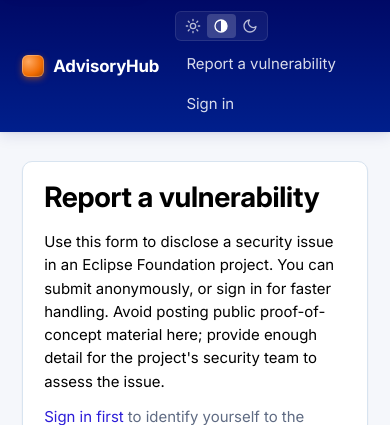
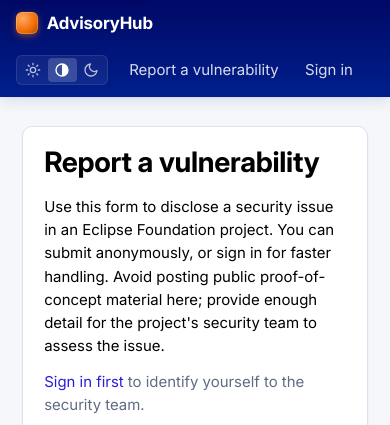
Before and after one commit to eclipse-csi/advisoryhub, a Django app: page /report/ in a window 390 px wide. Shown: the top 425 px of the page. Run offline with Django 5.2, Linux system fonts and the light colour scheme; data that the repository does not hold is empty; parts of the project's set-up code (start-up, migrations or seed data) failed here and were passed over; some libraries are stand-ins or nearby versions.

Commit message:
feat(css): keep the chrome usable on small screens
Below the existing 1000px sidebar breakpoints the chrome still broke down on
phones: the topbar crammed every nav link into the strip beside the brand,
and the desktop-width data tables (advisory list, audit, CVE, publication)
were squashed into an unreadable sliver-column grid rather than scrolling.
Add a 640px breakpoint that wraps the topbar nav onto its own full-width row
and lets wide tables scroll horizontally while preserving their tabular
layout (verified at 390px: rows stay intact, the table scrolls).

Assisted-by: Claude:claude-opus-4-8
Signed-off-by: Mikaël Barbero <mikael.barbero@eclipse-foundation.org>

```diff
--- a/static/advisoryhub.css
+++ b/static/advisoryhub.css
@@ -2792,3 +2792,31 @@ dialog.drawer--right {
 .error-page__code:empty { display: none; }
 .error-page h1 { margin: 0.3rem 0 0.8rem; }
 .error-page p { color: var(--text-soft); max-width: 46ch; margin: 0 auto 0.9rem; }
+
+/* ------------------------------------------------------------ small screens
+
+   The layout is desktop-first; the 1000px breakpoints above already collapse
+   the detail and admin sidebars to a single column. Below 640px (phones) two
+   further adjustments stop the chrome from breaking down:
+     - let the topbar wrap its nav onto its own full-width row instead of
+       cramming every link into the strip beside the brand;
+     - let wide data tables scroll horizontally instead of being squashed into
+       an unreadable sliver-column grid. A <table> set to display:block still
+       lays its rows out in an anonymous table box, so the tabular structure is
+       preserved while the block itself becomes the horizontal scroll area;
+       nowrap keeps each column at its natural width. */
+@media (max-width: 640px) {
+  .topbar {
+    flex-wrap: wrap;
+    padding: 0.6rem 1rem;
+  }
+  .topbar nav {
+    width: 100%;
+    justify-content: flex-start;
+  }
+  main table {
+    display: block;
+    overflow-x: auto;
+    white-space: nowrap;
+  }
+}
```
